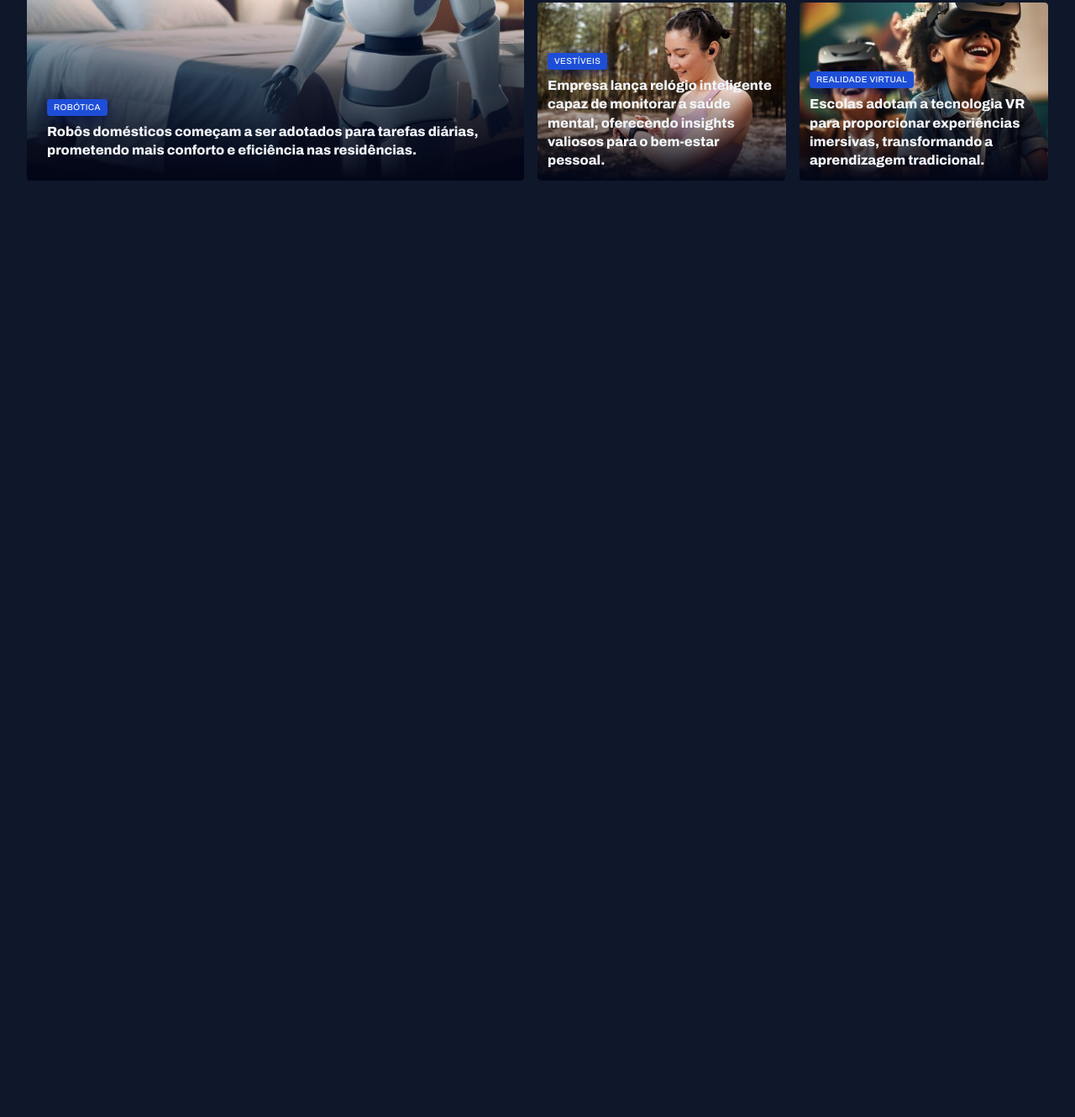
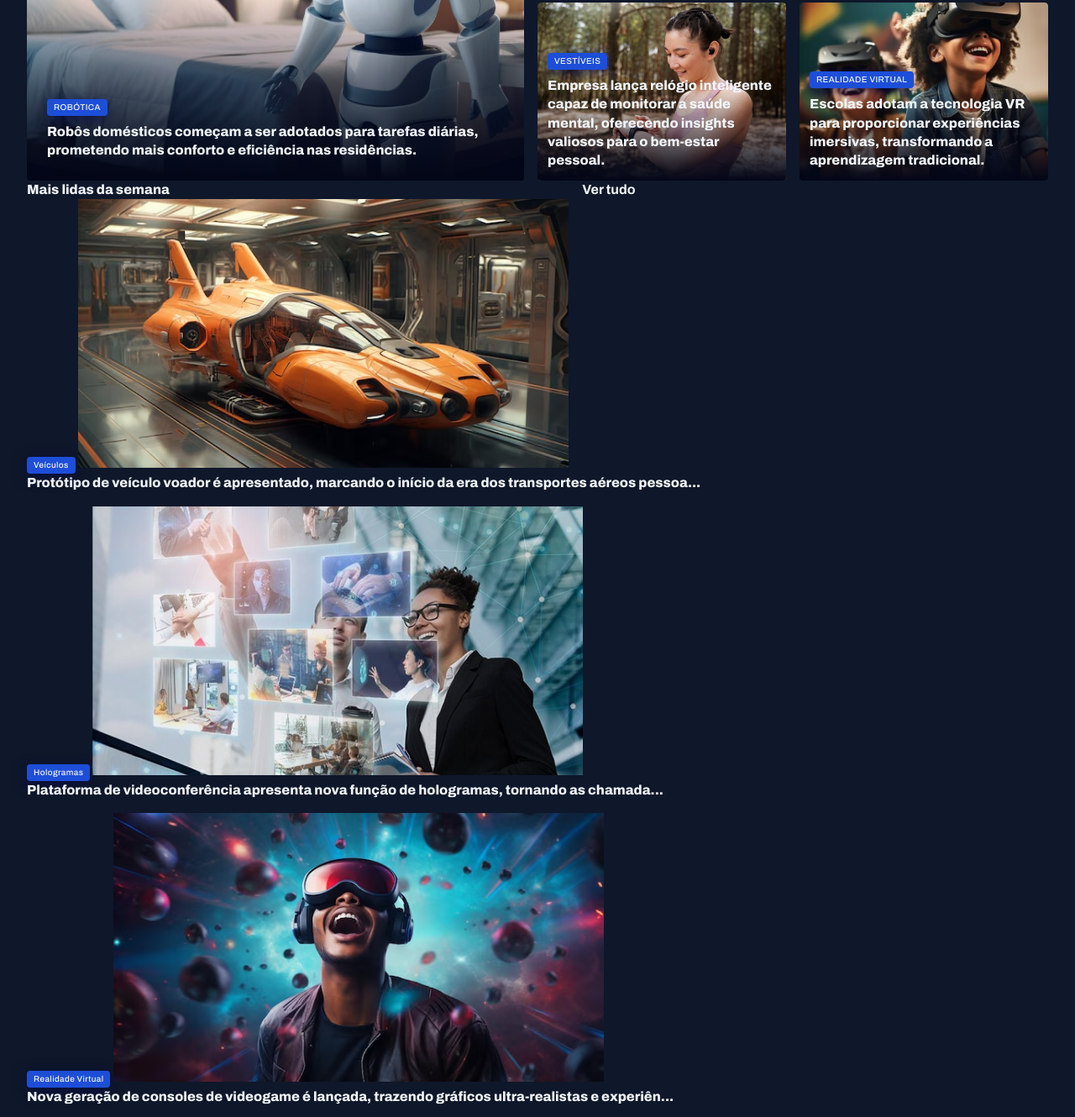
Before and after one commit to alexlael/estudo-fullstack, a plain HTML site: page HTML5 + CSS3_Rocketseat/projeto03/index.html in a window 1280 px wide. Shown: the part 380-1710 px from the top of the page at 84% size. Before the commit the page ends 800 px from the top, so only its background shows below. Drawn offline with Linux system fonts and the light colour scheme.

Commit message:
structuring the most read section of the week

```diff
--- a/HTML5 + CSS3_Rocketseat/projeto03/index.html
+++ b/HTML5 + CSS3_Rocketseat/projeto03/index.html
@@ -3,6 +3,12 @@
   <head>
     <meta charset="UTF-8" />
     <meta name="viewport" content="width=device-width, initial-scale=1.0" />
+    <link rel="preconnect" href="https://fonts.googleapis.com" />
+    <link rel="preconnect" href="https://fonts.gstatic.com" crossorigin />
+    <link
+      href="https://fonts.googleapis.com/css2?family=Archivo:ital,wght@0,100..900;1,100..900&display=swap"
+      rel="stylesheet"
+    />
     <link rel="stylesheet" href="style/index.css" />
     <title>Tech News</title>
   </head>
@@ -47,29 +53,87 @@
             <img src="assets/Image 02.png" alt="" />
             <figcaption>
               <span class="content-tag">HOLOGRAMAS</span>
-              <h2 class="text-lg">Novo Smartphone Projetor 3D chega ao mercado, transformando a forma como vemos nossas telas!</h2>
+              <h2 class="text-lg">
+                Novo Smartphone Projetor 3D chega ao mercado, transformando a
+                forma como vemos nossas telas!
+              </h2>
             </figcaption>
           </figure>
           <figure class="card">
             <img src="assets/Image 03.png" alt="" />
             <figcaption>
               <span class="content-tag">INTERNET</span>
-              <h2 class="text-lg">Tecnologia 6G chega às metrópoles brasileiras, prometendo revolucionar a forma como vivemos e nos comunicamos.</h2>
+              <h2 class="text-lg">
+                Tecnologia 6G chega às metrópoles brasileiras, prometendo
+                revolucionar a forma como vivemos e nos comunicamos.
+              </h2>
             </figcaption>
           </figure>
           <figure class="card">
             <img src="assets/Image 04.png" alt="" />
             <figcaption>
               <span class="content-tag">VESTÍVEIS</span>
-              <h2 class="text-lg">Empresa lança relógio inteligente capaz de monitorar a saúde mental, oferecendo insights valiosos para o bem-estar pessoal.</h2>
+              <h2 class="text-lg">
+                Empresa lança relógio inteligente capaz de monitorar a saúde
+                mental, oferecendo insights valiosos para o bem-estar pessoal.
+              </h2>
             </figcaption>
           </figure>
           <figure class="card">
             <img src="assets/Image 05.png" alt="" />
             <figcaption>
               <span class="content-tag">REALIDADE VIRTUAL</span>
-              <h2 class="text-lg">Escolas adotam a tecnologia VR para proporcionar experiências imersivas, transformando a aprendizagem tradicional.</h2>
+              <h2 class="text-lg">
+                Escolas adotam a tecnologia VR para proporcionar experiências
+                imersivas, transformando a aprendizagem tradicional.
+              </h2>
             </figcaption>
+          </figure>
+        </div>
+      </section>
+      <section id="weekly">
+        <header class="grid grid-flow-col">
+          <h3>Mais lidas da semana</h3>
+          <a href="#" class="grid grid-flow-col">
+            <strong>Ver tudo</strong>
+            <span></span>
+          </a>
+        </header>
+        <div class="grid gap-16">
+          <figure>
+            <span class="content-tag">Veículos</span>
+            <img src="assets/Image 06.png" alt="" />
+            <p>
+              Protótipo de veículo voador é apresentado, marcando o início da
+              era dos transportes aéreos pessoa...
+            </p>
+          </figure>
+
+          <figure>
+            <span class="content-tag">Hologramas</span>
+            <img src="assets/Image 07.png" alt="" />
+            <p>
+              Plataforma de videoconferência apresenta nova função de
+              hologramas, tornando as chamada...
+            </p>
+          </figure>
+
+          <figure>
+            <span class="content-tag">Realidade Virtual</span>
+            <img src="assets/Image 08.png" alt="" />
+            <p>
+              Nova geração de consoles de videogame é lançada, trazendo gráficos
+              ultra-realistas e experiên...
+            </p>
+          </figure>
+
+          <figure>
+            <span class="content-tag">Internet</span>
+            <img src="assets/Image 09.png" alt="" />
+            <p>
+              Projeto busca oferecer internet de alta velocidade em áreas
+              remotas através de satélites.
+            </p>
           </figure>
         </div>
       </section>
```
